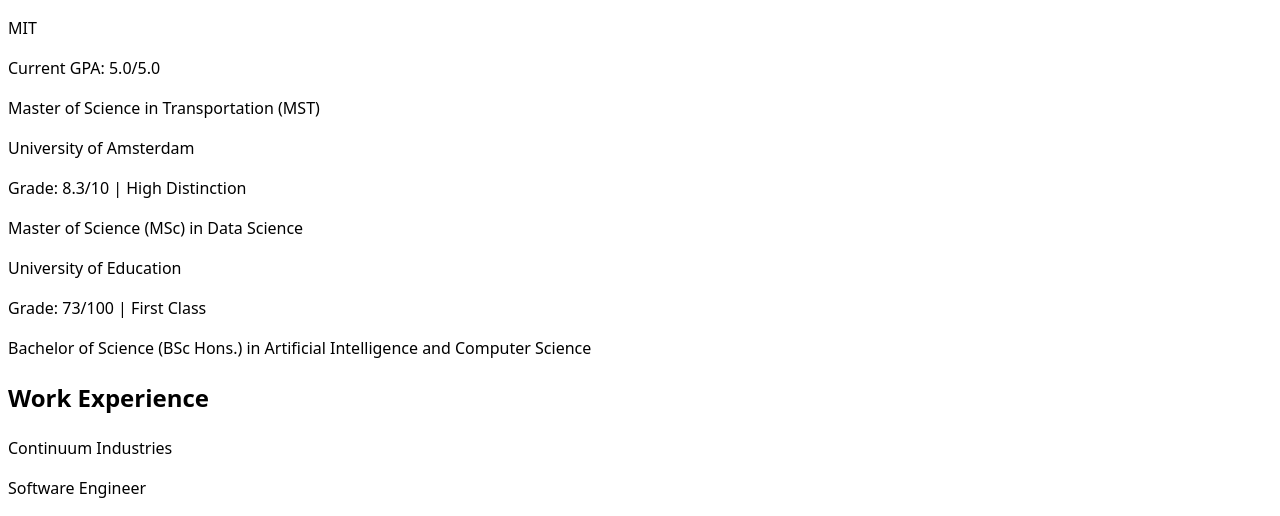
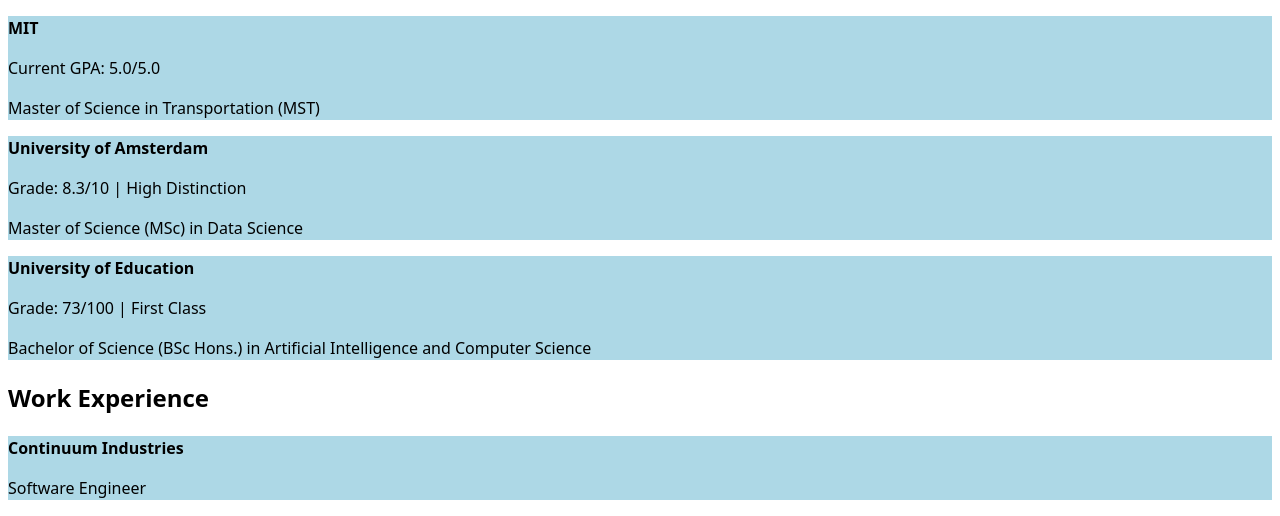
Before and after one commit to RicoFio/6.C85, a plain HTML site: page cv/index.html in a window 1280 px wide. Shown: the part 507-1023 px from the top of the page. Drawn offline with Linux system fonts and the light colour scheme.

Commit message:
updated cv index.html

```diff
--- a/cv/index.html
+++ b/cv/index.html
@@ -35,17 +35,17 @@
             <h2>Education</h2>
         </header>
         <article>
-            <p>MIT</p>
+            <p><strong>MIT</strong></p>
             <p>Current GPA: 5.0/5.0</p>
             <p>Master of Science in Transportation (MST)</p>
         </article>
         <article>
-            <p>University of Amsterdam</p>
+            <p><strong>University of Amsterdam</strong></p>
             <p>Grade: 8.3/10 | High Distinction</p>
             <p>Master of Science (MSc) in Data Science</p>
         </article>
         <article>
-            <p>University of Education</p>
+            <p><strong>University of Education</strong></p>
             <p>Grade: 73/100 | First Class</p>
             <p>Bachelor of Science (BSc Hons.) in Artificial Intelligence and Computer Science</p>
         </article>
@@ -55,7 +55,7 @@
             <h2>Work Experience</h2>
         </header>
         <article>
-            <p>Continuum Industries</p>
+            <p><strong>Continuum Industries</strong></p>
             <p>Software Engineer</p>
         </article>
     </section>
--- a/style.css
+++ b/style.css
@@ -19,3 +19,7 @@ label {
     height: auto;
     width: 20%;
 }
+
+article {
+    background-color: lightblue;
+}
```
